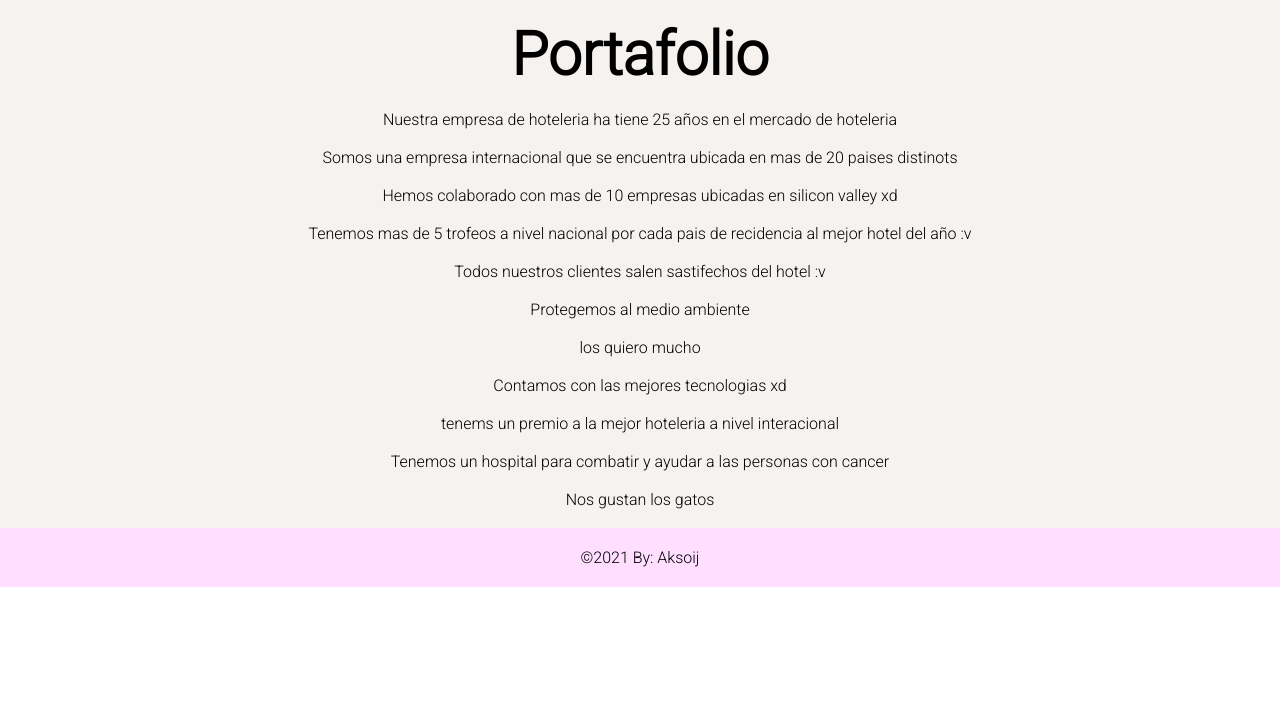
After one commit to joelcede/Reservacion_Habitaciones, a Django app: page /portafolio/ in a window 1280 px wide. The commit adds this page. Shown: the part 97-800 px from the top of the page. Run offline with Django 3.2, Linux system fonts and the light colour scheme.

Commit message:
add portafolio

```diff
--- a/ReservasHotel/reservas/urls.py
+++ b/ReservasHotel/reservas/urls.py
@@ -12,5 +12,9 @@ urlpatterns = [
         view=views.Informacion_View.as_view(),
         name='informacion'
     ),
-
+    path(
+        route='portafolio/',
+        view=views.Portafolio_View.as_view(),
+        name='portafolio'
+    )
 ]
--- a/ReservasHotel/reservas/views.py
+++ b/ReservasHotel/reservas/views.py
@@ -12,5 +12,5 @@ class Reservas_View(auth_views.LoginView):
 class Informacion_View(auth_views.LoginView):
     template_name = 'informacion.html'
 
-class Informacion_View(auth_views.LoginView):
-    template_name = 'informacion.html'
+class Portafolio_View(auth_views.LoginView):
+    template_name = 'portafolio.html'
--- /dev/null
+++ b/ReservasHotel/templates/portafolio.html
@@ -0,0 +1,31 @@
+{% extends "base.html" %}
+
+{% block head_content %}
+    <title>Portafolio</title>
+{% endblock %}
+
+{% block container %}
+<main>
+    <div class="fondo_main">
+        <div style="text-align: center;">
+            <h1>Portafolio</h1>
+            <p>Nuestra empresa de hoteleria ha tiene 25 años en el mercado de hoteleria</p>
+            <br>
+            <p>Somos una empresa internacional que se
+                encuentra ubicada en mas de 20 paises distinots
+            </p><br>
+            <p>Hemos colaborado con mas de 10 empresas ubicadas en silicon valley xd</p><br>
+            <p>Tenemos mas de 5 trofeos a nivel nacional
+                por cada pais de recidencia al mejor hotel del año :v
+            </p><br>
+            <p>Todos nuestros clientes salen sastifechos del hotel :v</p><br>
+            <p>Protegemos al medio ambiente</p><br>
+            <p>los quiero mucho</p><br>
+            <p>Contamos con las mejores tecnologias xd</p><br>
+            <p>tenems un premio a la mejor hoteleria a nivel interacional</p><br>
+            <p>Tenemos un hospital para combatir y ayudar a las personas con cancer</p><br>
+            <p>Nos gustan los gatos</p><br>
+        </div>
+    </div>
+</main>
+{% endblock %}
--- a/ReservasHotel/templates/users/nav.html
+++ b/ReservasHotel/templates/users/nav.html
@@ -8,7 +8,7 @@
             <ul class="listas_desordenadas">
                 <li><a href="{% url 'reservas:init' %}">Inicio</a></li>
                 <li><a href="{% url 'reservas:informacion' %}">Informacion</a></li>
-                <li><a href="templates/portafolio.html">Portafolio</a></li>
+                <li><a href="{% url 'reservas:portafolio' %}">Portafolio</a></li>
                 <li><a href="templates/contacto.html">Contacto</a></li>
                 <li><a href="templates/personal.html">Personal</a></li>
             </ul>
```
